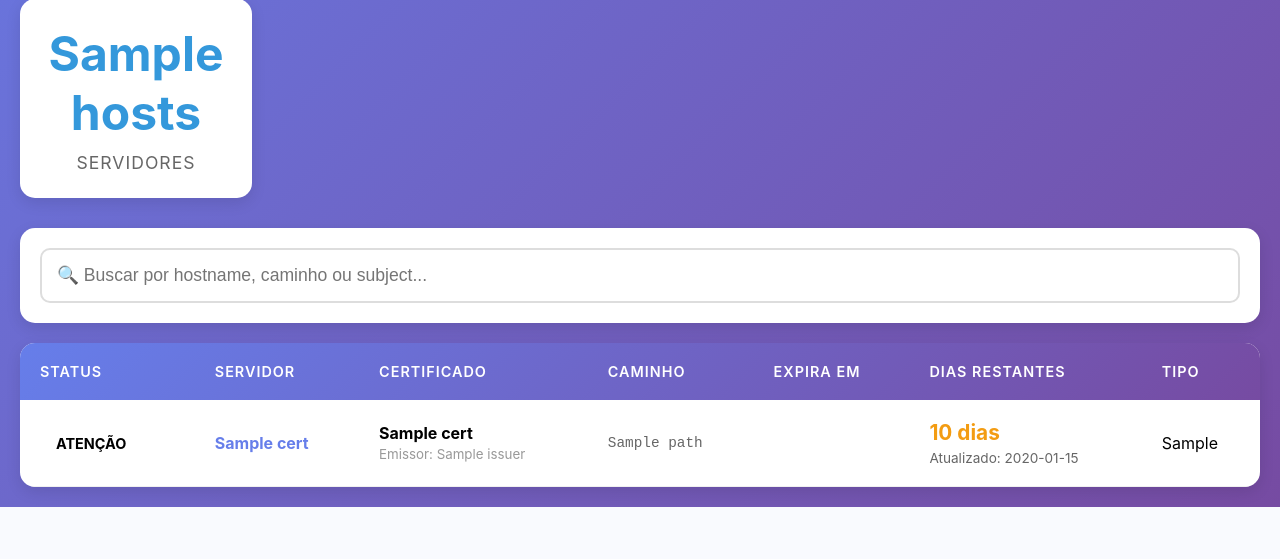
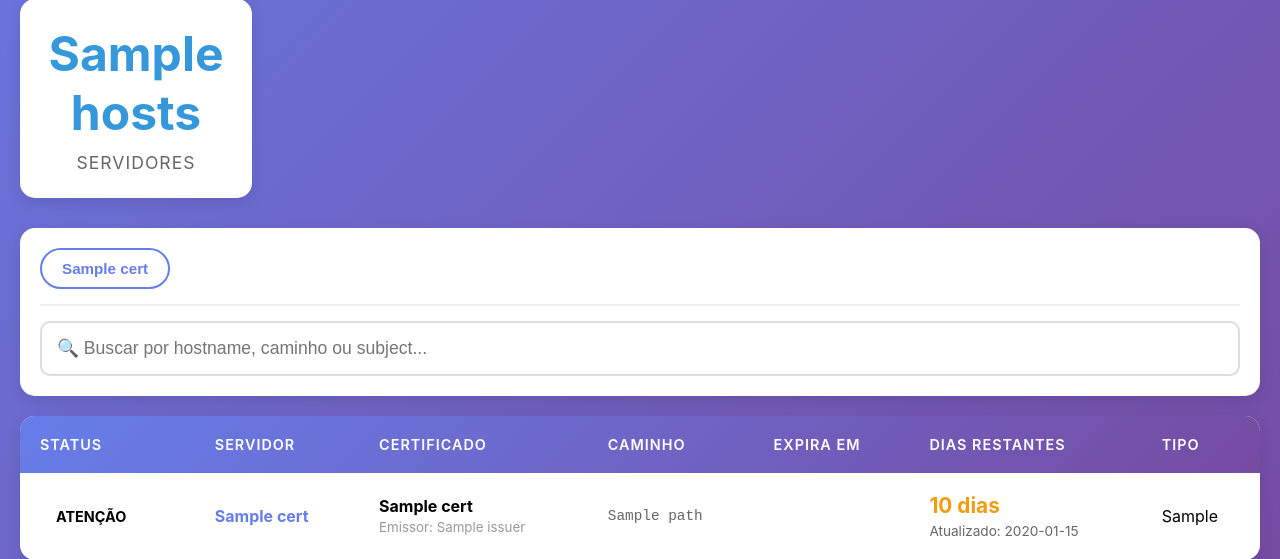
Before and after one commit to FlavioJunior94/certwatch-pro, a FastAPI app: template server/templates/index.html in a window 1280 px wide. Shown: the part 463-1022 px from the top of the page. Before the commit the page ends 970 px from the top, so only its background shows below. Run offline with FastAPI, Linux system fonts and the light colour scheme; the template is opened without the code that fills it: most values are stand-ins (such as "Sample title", 1, 10 or a date in 2020).

Commit message:
adicionado botoes na interface

```diff
--- a/server/templates/index.html
+++ b/server/templates/index.html
@@ -83,6 +83,38 @@
             border-radius: 15px;
             box-shadow: 0 5px 15px rgba(0,0,0,0.1);
             margin-bottom: 20px;
+        }
+
+        .hostname-filters {
+            display: flex;
+            flex-wrap: wrap;
+            gap: 10px;
+            margin-bottom: 15px;
+            padding-bottom: 15px;
+            border-bottom: 2px solid #f0f0f0;
+        }
+
+        .hostname-btn {
+            padding: 10px 20px;
+            border: 2px solid #667eea;
+            background: white;
+            color: #667eea;
+            border-radius: 25px;
+            font-size: 0.95em;
+            font-weight: 600;
+            cursor: pointer;
+            transition: all 0.3s;
+        }
+
+        .hostname-btn:hover {
+            background: #f0f0ff;
+            transform: translateY(-2px);
+        }
+
+        .hostname-btn.active {
+            background: linear-gradient(135deg, #667eea 0%, #764ba2 100%);
+            color: white;
+            box-shadow: 0 4px 12px rgba(102, 126, 234, 0.4);
         }
 
         .search-box {
@@ -256,6 +288,7 @@
         </div>
 
         <div class="filters">
+            <div class="hostname-filters" id="hostnameFilters"></div>
             <input type="text" class="search-box" id="searchBox" placeholder="🔍 Buscar por hostname, caminho ou subject..." onkeyup="filterTable()">
         </div>
 
@@ -318,6 +351,57 @@
     </div>
 
     <script>
+        let selectedHostname = null;
+
+        // Extrair hostnames únicos e criar botões
+        function createHostnameButtons() {
+            const table = document.getElementById('certTable');
+            if (!table) return;
+
+            const rows = table.getElementsByTagName('tr');
+            const hostnames = new Set();
+
+            for (let i = 1; i < rows.length; i++) {
+                const hostnameCell = rows[i].getElementsByClassName('hostname')[0];
+                if (hostnameCell) {
+                    hostnames.add(hostnameCell.textContent.trim());
+                }
+            }
+
+            const container = document.getElementById('hostnameFilters');
+            container.innerHTML = '';
+
+            // Criar botão para cada hostname
+            hostnames.forEach(hostname => {
+                const btn = document.createElement('button');
+                btn.className = 'hostname-btn';
+                btn.textContent = hostname;
+                btn.onclick = () => toggleHostnameFilter(hostname, btn);
+                container.appendChild(btn);
+            });
+        }
+
+        // Alternar filtro de hostname
+        function toggleHostnameFilter(hostname, btn) {
+            const allButtons = document.querySelectorAll('.hostname-btn');
+
+            // Se clicar no mesmo botão, desseleciona
+            if (selectedHostname === hostname) {
+                selectedHostname = null;
+                btn.classList.remove('active');
+                filterTable();
+                return;
+            }
+
+            // Remove active de todos os botões
+            allButtons.forEach(b => b.classList.remove('active'));
+
+            // Ativa o botão clicado
+            selectedHostname = hostname;
+            btn.classList.add('active');
+            filterTable();
+        }
+
         function filterTable() {
             const input = document.getElementById('searchBox');
             const filter = input.value.toLowerCase();
@@ -330,9 +414,22 @@
             for (let i = 1; i < rows.length; i++) {
                 const row = rows[i];
                 const text = row.textContent.toLowerCase();
-                row.style.display = text.includes(filter) ? '' : 'none';
+                const hostnameCell = row.getElementsByClassName('hostname')[0];
+                const hostname = hostnameCell ? hostnameCell.textContent.trim() : '';
+
+                // Verifica filtro de busca
+                const matchesSearch = text.includes(filter);
+
+                // Verifica filtro de hostname
+                const matchesHostname = !selectedHostname || hostname === selectedHostname;
+
+                // Mostra apenas se passar nos dois filtros
+                row.style.display = (matchesSearch && matchesHostname) ? '' : 'none';
             }
         }
+
+        // Criar botões ao carregar a página
+        window.onload = createHostnameButtons;
 
         // Auto-refresh a cada 5 minutos
         setTimeout(() => location.reload(), 300000);
```
Also changed, not shown: 1 other file.
